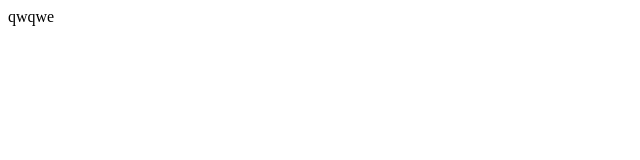
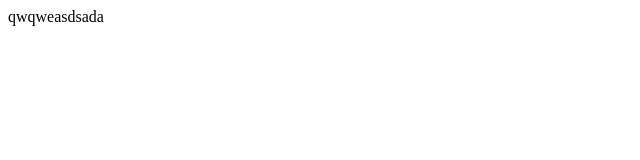
Before and after one commit to giftKuba/Party-With-Git, a plain HTML site: page index.html in a window 1280 px wide. Shown: the full height of the page, 0-640 px from the left. Drawn offline with Linux system fonts and the light colour scheme.

Commit message:
cuda niech sie dzieja

```diff
--- a/index.html
+++ b/index.html
@@ -5,6 +5,6 @@
     <title>Document</title>
 </head>
 <body>
-    qwqwe
+    qwqweasdsada
 </body>
 </html>
```
